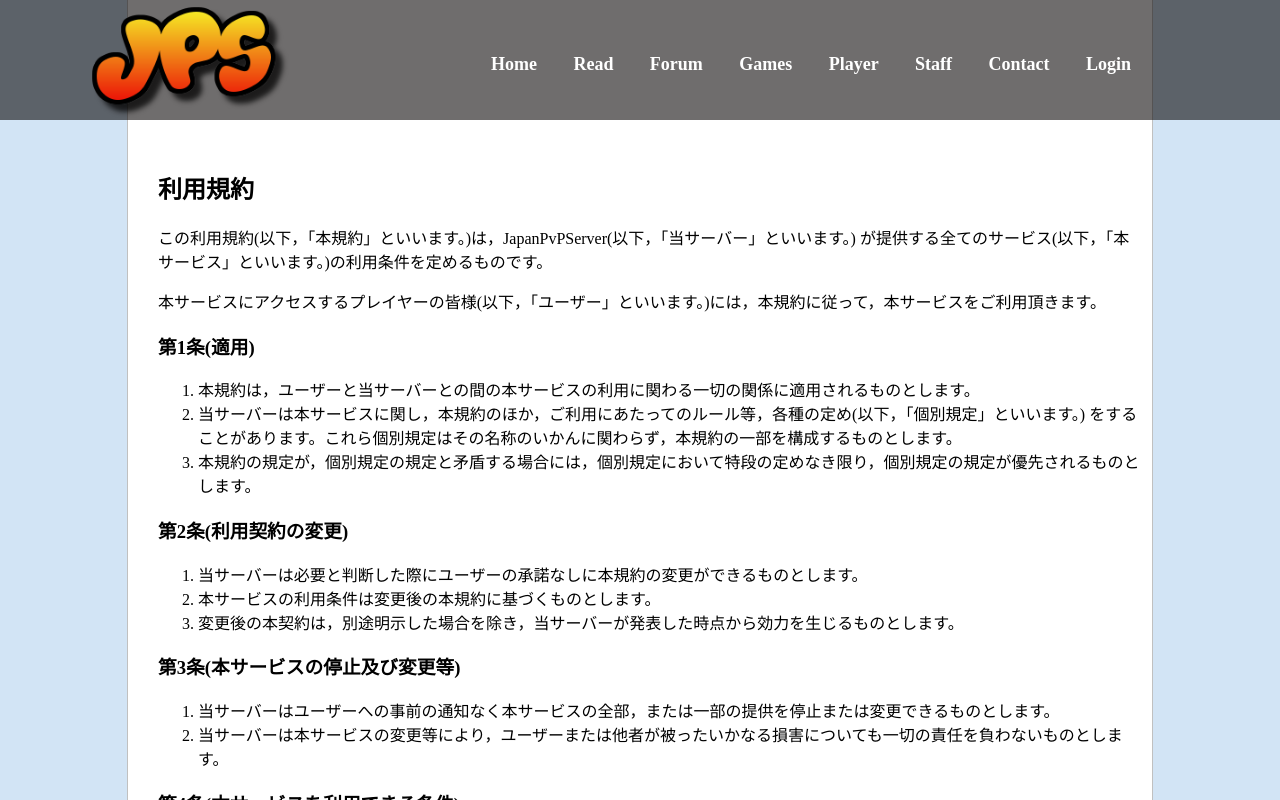
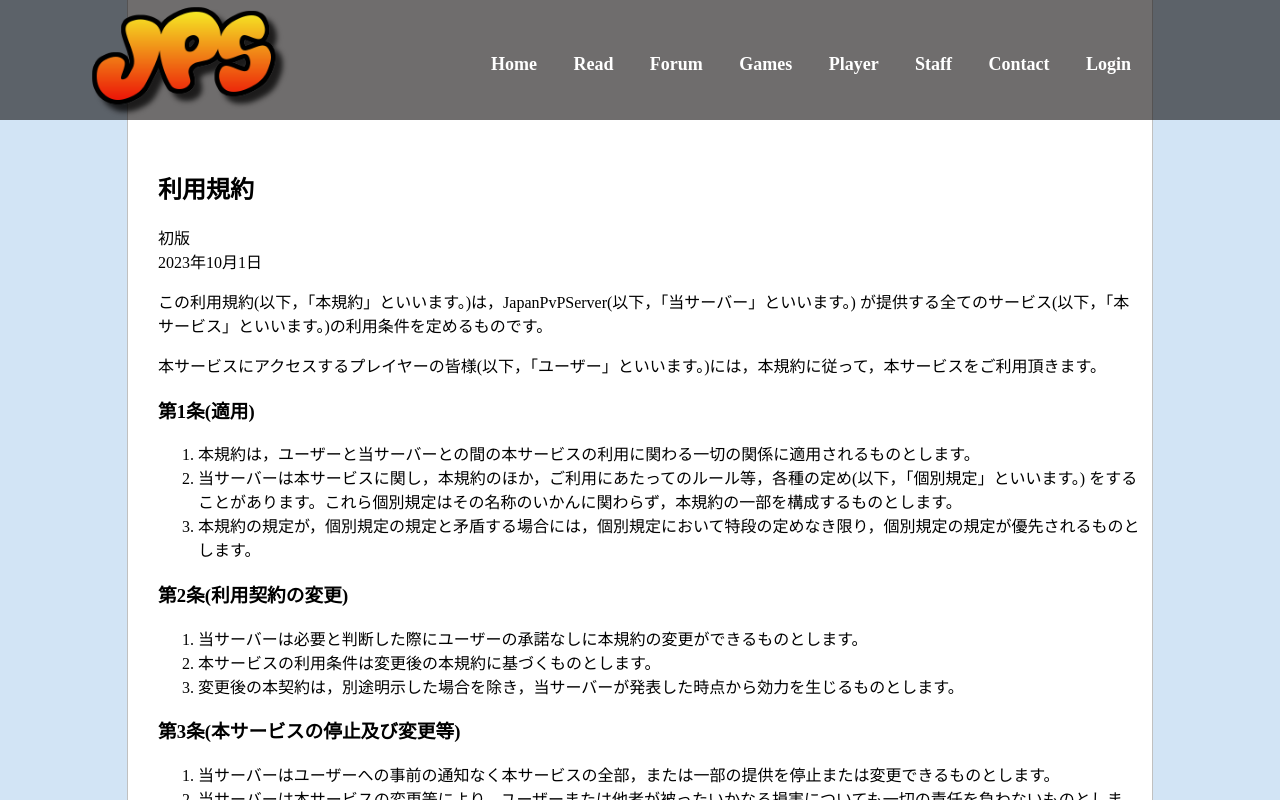
Before and after one commit to JavaJava19/jps.gg, a React (Create React App) app in the folder source/: page /read in a window 1280 px wide. Shown: the top 800 px of the page. Built offline with nearby package versions, Linux system fonts and the light colour scheme; no server answers.

Commit message:
close #77

```diff
--- a/source/src/components/page/Read.js
+++ b/source/src/components/page/Read.js
@@ -8,9 +8,12 @@ const Read = () => {
 
     return (
         <div className={style.ReadField}>
-            <div className={style.ReadContentField}>
+            <article className={style.ReadContentField}>
             <section className={style.Content}>
                 <h2>利用規約</h2>
+                <header>
+                    <p>初版<br/><time dateTime={"2023-10-01"}>2023年10月1日</time></p>
+                </header>
                 <section>
                     <p>この利用規約(以下，「本規約」といいます。)は，JapanPvPServer(以下，「当サーバー」といいます。)
                     が提供する全てのサービス(以下，「本サービス」といいます。)の利用条件を定めるものです。</p>
@@ -192,8 +195,21 @@ const Read = () => {
                         <li>本サービスに関して紛争が生じた場合には，当サーバーの所在地を管轄する裁判所を専属的合意管轄裁判所とします。</li>
                     </ol>
                 </section>
+                <footer>
+                    <table>
+                        <caption>改版履歴</caption>
+                        <thead>
+                            <tr><th scope={"col"}>版</th><th scope={"col"}>公開日</th><th scope={"col"}>適用日</th></tr>
+                        </thead>
+                        <tbody>
+                            <tr><td>初版</td>
+                                <td><time dateTime={"2023-09-01"}>23/09/01</time></td><td><time dateTime={"2023-10-01"}>23/10/01</time></td>
+                            </tr>
+                        </tbody>
+                    </table>
+                </footer>
             </section>
-            </div>
+            </article>
         </div>
     )
 }
--- a/source/src/css/read.module.css
+++ b/source/src/css/read.module.css
@@ -1,3 +1,8 @@
+footer table th,
+footer table td{
+    outline: black 1px solid;
+}
+
 .ReadField{
     width: 100%;
     height: auto;
```
